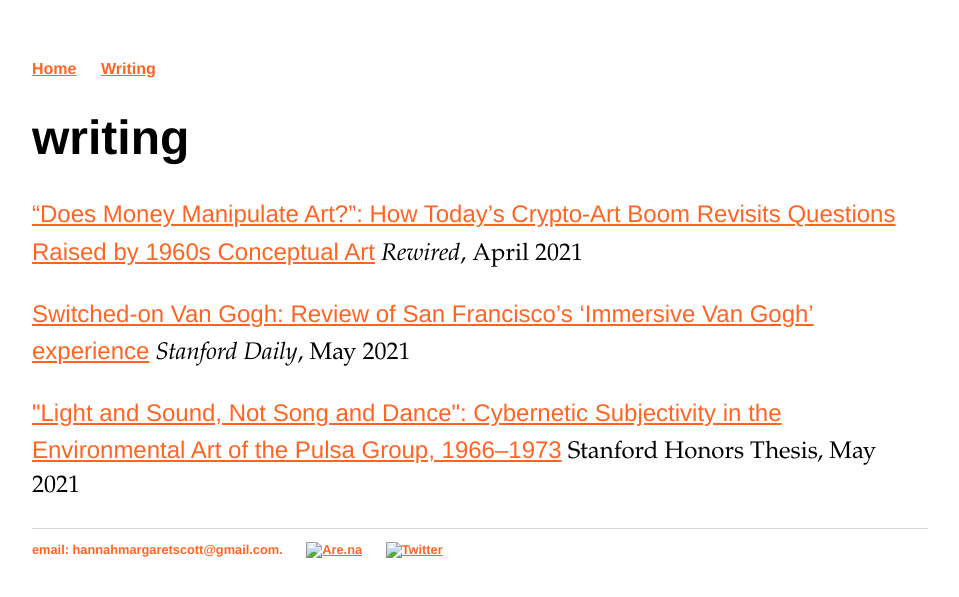
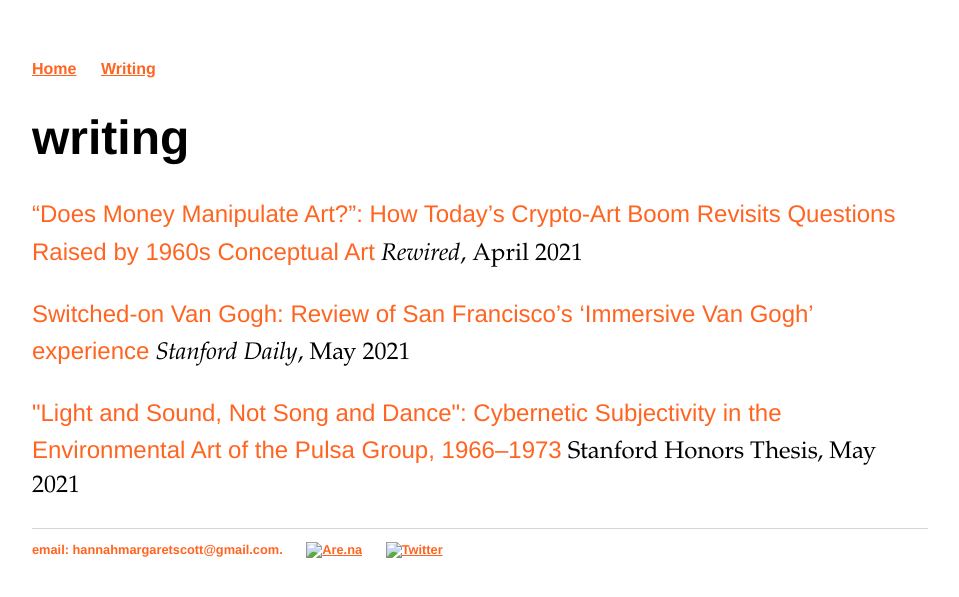
Before and after one commit to hannahmargaretscott/hannahmargaretscott.github.io, a Jekyll site: the page built from portfolio/index.html, in a window 1280 px wide. Shown: the top 597 px of the page, without its empty margins (160-1119 px from the left). Built offline with Jekyll 4.4.1, drawn with Linux system fonts in a browser that asks for light colours.

Commit message:
Update index.html

```diff
--- a/portfolio/index.html
+++ b/portfolio/index.html
@@ -6,6 +6,6 @@ title: writing
 
 <h1>{{ page.title }}</h1>
 
-    <p><a href="https://stanfordrewired.com/post/crypto-art-1960s-conceptual-art">“Does Money Manipulate Art?”: How Today’s Crypto-Art Boom Revisits Questions Raised by 1960s Conceptual Art</a><i> Rewired</i>, April 2021</p>
-    <p><a href="https://www.stanforddaily.com/2021/05/20/switched-on-van-gogh-review-of-san-franciscos-immersive-van-gogh-experience/">Switched-on Van Gogh: Review of San Francisco’s ‘Immersive Van Gogh’ experience</a><i> Stanford Daily</i>, May 2021</p>
-    <p><a href="https://purl.stanford.edu/yf322sc9397">"Light and Sound, Not Song and Dance": Cybernetic Subjectivity in the Environmental Art of the Pulsa Group, 1966–1973</a> Stanford Honors Thesis, May 2021</p>
+    <p><a href="https://stanfordrewired.com/post/crypto-art-1960s-conceptual-art" style="text-decoration: none">“Does Money Manipulate Art?”: How Today’s Crypto-Art Boom Revisits Questions Raised by 1960s Conceptual Art</a><i> Rewired</i>, April 2021</p>
+    <p><a href="https://www.stanforddaily.com/2021/05/20/switched-on-van-gogh-review-of-san-franciscos-immersive-van-gogh-experience/" style="text-decoration: none">Switched-on Van Gogh: Review of San Francisco’s ‘Immersive Van Gogh’ experience</a><i> Stanford Daily</i>, May 2021</p>
+    <p><a href="https://purl.stanford.edu/yf322sc9397" style="text-decoration: none">"Light and Sound, Not Song and Dance": Cybernetic Subjectivity in the Environmental Art of the Pulsa Group, 1966–1973</a> Stanford Honors Thesis, May 2021</p>
```
